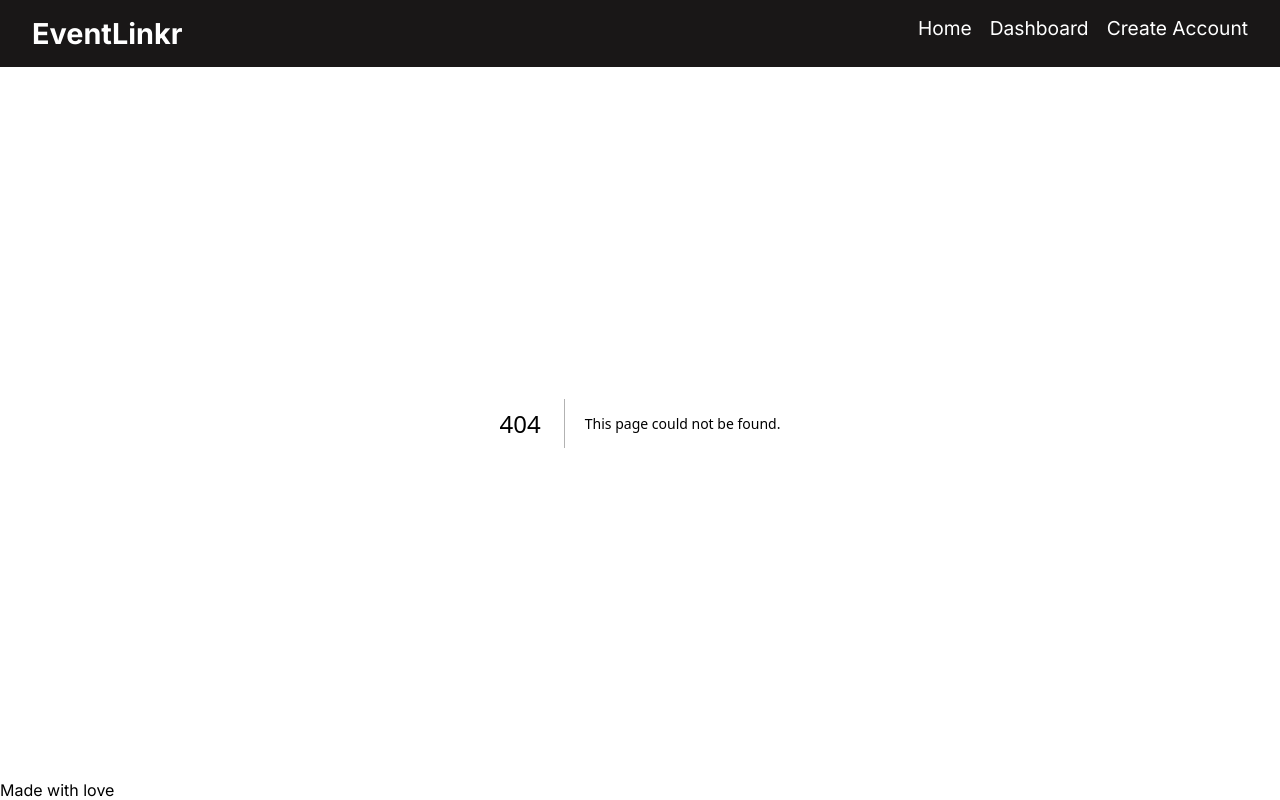
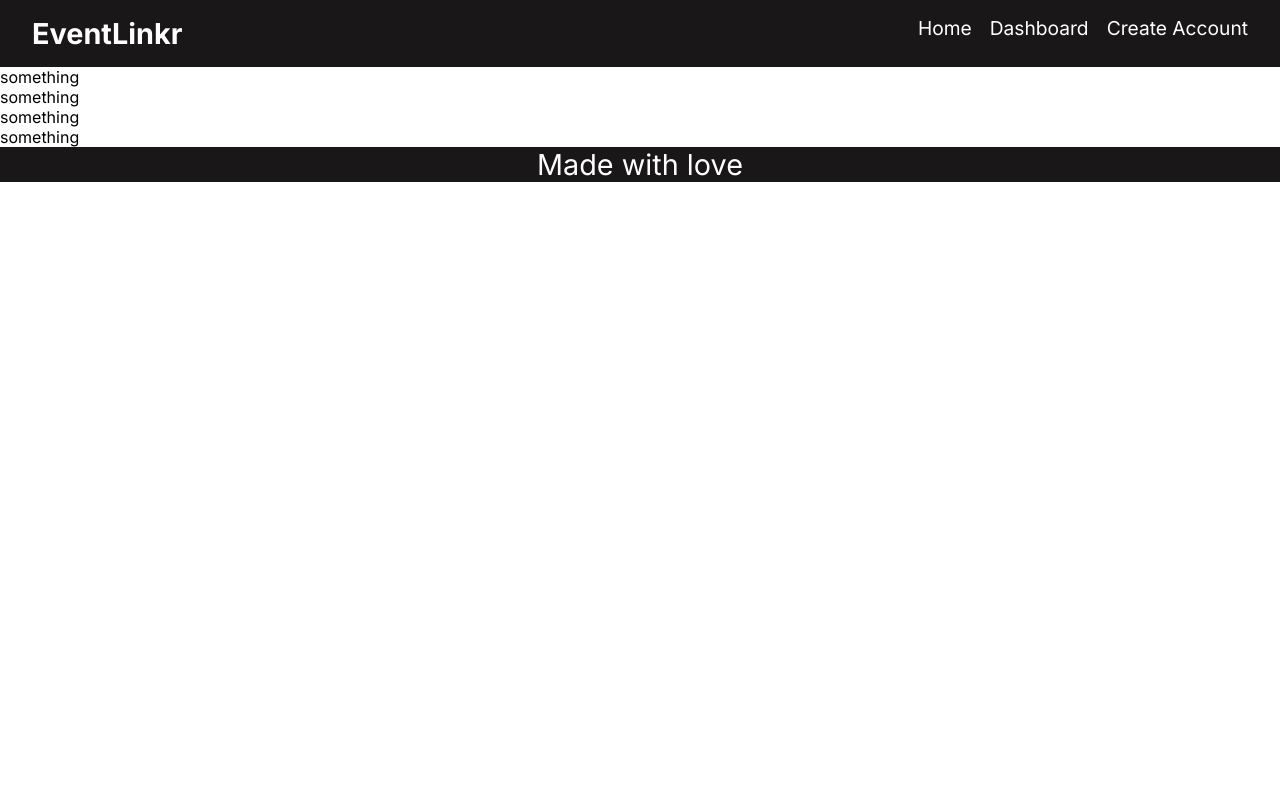
Before and after one commit to larrycoal/EventLinkr_frontend, a Next.js app: page /dashboard in a window 1280 px wide. Before the commit this address had no page. Built offline with nearby package versions, Linux system fonts and the light colour scheme.

Commit message:
dashboard link

```diff
--- /dev/null
+++ b/app/dashboard/layout.js
@@ -0,0 +1,18 @@
+import React from "react";
+//import styles from "./home.module.css"
+const HomeLayout = ({ children }) => {
+  return (
+    <>
+      <aside>
+        <ul>
+          <li>something</li>
+          <li>something</li>
+          <li>something</li>
+          <li>something</li>
+        </ul>
+      </aside>
+    </>
+  );
+};
+
+export default HomeLayout;
--- a/app/home/page.js
+++ b/app/dashboard/page.js
@@ -3,7 +3,7 @@ import React from 'react';
 const page = () => {
     return (
         <div>
-            this is home
+            this is dashboard
         </div>
     );
 };
--- a/app/home.module.css
+++ b/app/home.module.css
@@ -186,3 +186,9 @@ background-repeat: no-repeat;
     letter-spacing: .5px;
     font-size: 1.2rem;
 }
+.footer{
+    background-color:#191717;
+    font-size: 1.8rem;
+    text-align: center;
+    color: #ffffff;
+}
--- a/app/layout.js
+++ b/app/layout.js
@@ -1,7 +1,8 @@
 import "./globals.css";
-import styles from "./home.module.css"
+import styles from "./home.module.css";
 import { Inter } from "next/font/google";
-import Image from "next/image"
+import Image from "next/image";
+import Link from "next/link";
 const inter = Inter({ subsets: ["latin"] });
 
 export const metadata = {
@@ -15,18 +16,22 @@ export default function RootLayout({ children }) {
       <body className={inter.className}>
         <header className={styles.header}>
           <nav>
-            <h2>
-              EventLinkr
-            </h2>
+            <h2>EventLinkr</h2>
             <ul>
-              <li>Home</li>
-              <li>Dashboard</li>
-              <li>Create Account</li>
+              <li>
+                <Link href="/">Home</Link>
+              </li>
+              <li>
+                <Link href="/dashboard">Dashboard</Link>
+              </li>
+              <li>
+                <Link href="/dashboard"> Create Account</Link>
+              </li>
             </ul>
           </nav>
         </header>
         {children}
-        <footer>Made with love</footer>
+        <footer className={styles.footer}>Made with love</footer>
       </body>
     </html>
   );
```
Also changed, not shown: app/home/layout.js (deleted, +0 -24 lines).
